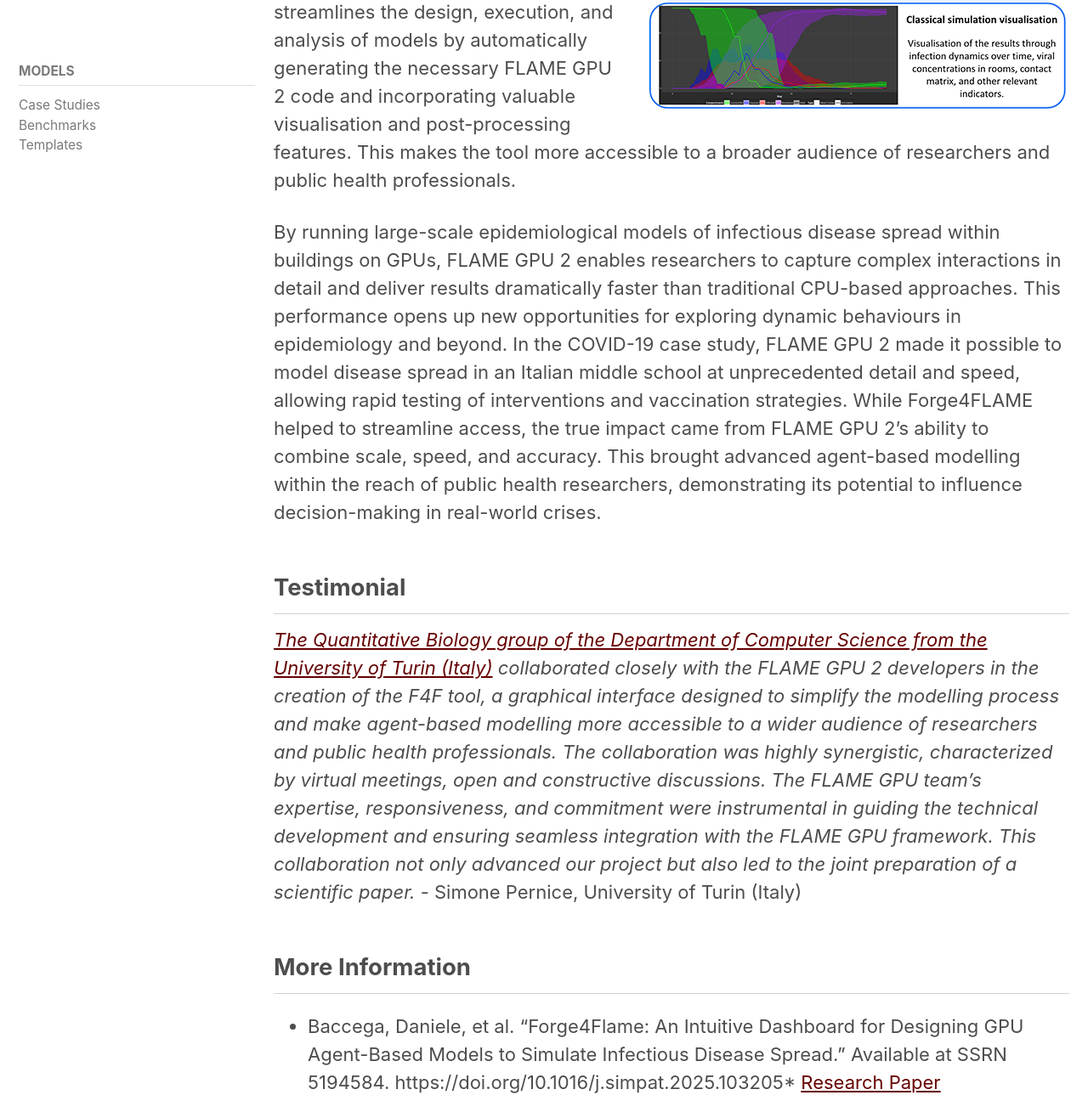
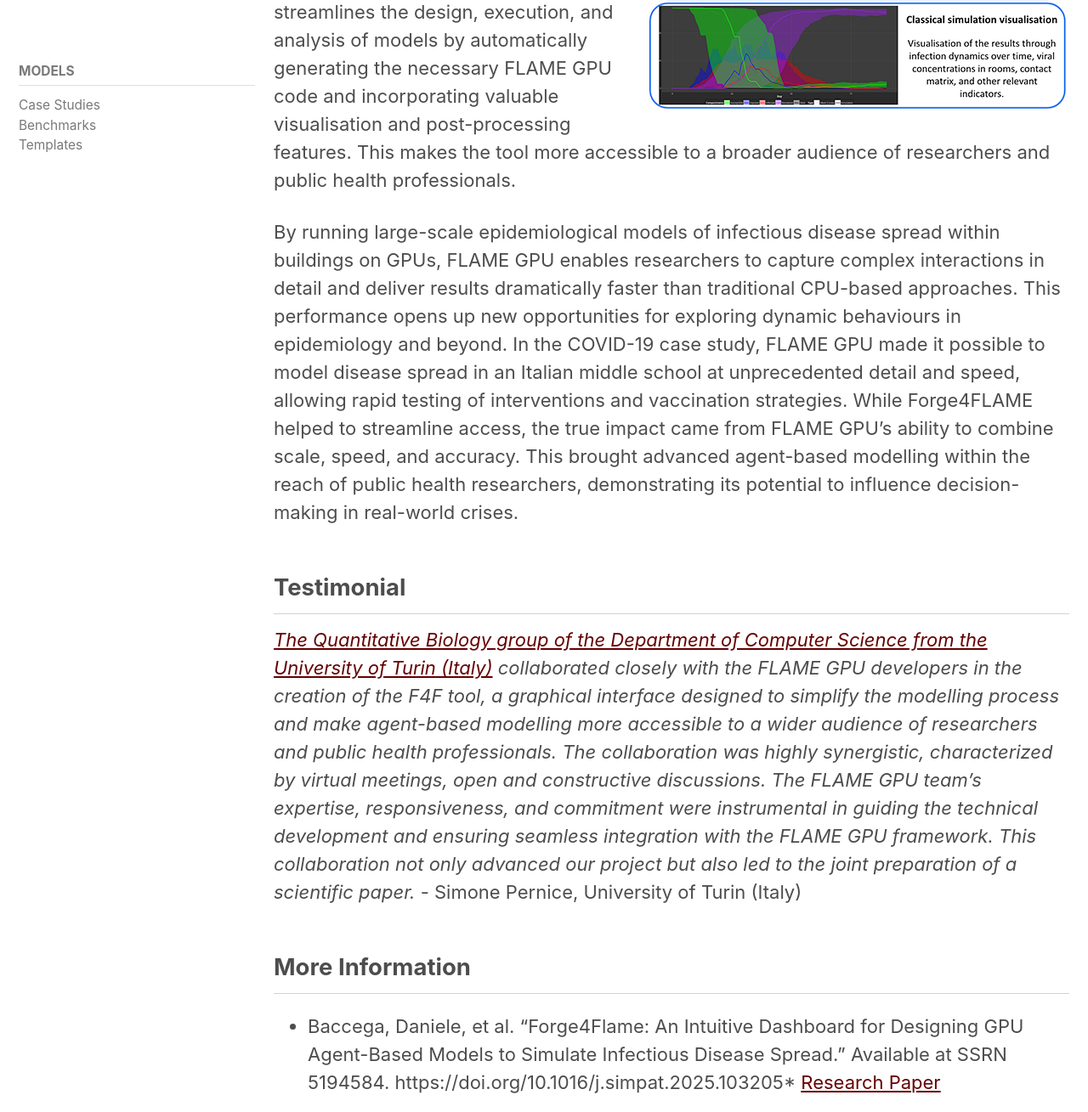
Before and after one commit to FLAMEGPU/flamegpu.github.io, a Jekyll site: the page built from models/forge4flame.md, in a window 1280 px wide and 1400 px high, scrolled down 705 px, cut to the strip 0-1309 px from the top of the window. Shown: the whole strip at 85% size. Built offline with Jekyll 4.4.1, drawn with Linux system fonts in a browser that asks for light colours; cached includes are drawn as plain includes; some of the changed text lies outside the part shown.

Commit message:
Removed 2 from FLAMEGPU 2 in examples for consistency

```diff
--- a/models/forge4flame.md
+++ b/models/forge4flame.md
@@ -5,13 +5,13 @@
 
 ![Testing Interventions for Infectious Disease Spread within Buildings ]({{ "/assets/images/models/forge4flame.png" | relative_url }}){: .align-right .no-shadow}
 
-The [QBio group](https://qbio.di.unito.it/) in the Department of Computer Science at the University of Turin, with support from the FLAME GPU team, developed Forge4Flame, a user-friendly interface that makes it easier to harness the full power of FLAME GPU 2. Specifically, the tool streamlines the design, execution, and analysis of models by automatically generating the necessary FLAME GPU 2 code and incorporating valuable visualisation and post-processing features. This makes the tool more accessible to a broader audience of researchers and public health professionals.
+The [QBio group](https://qbio.di.unito.it/) in the Department of Computer Science at the University of Turin, with support from the FLAME GPU team, developed Forge4Flame, a user-friendly interface that makes it easier to harness the full power of FLAME GPU. Specifically, the tool streamlines the design, execution, and analysis of models by automatically generating the necessary FLAME GPU code and incorporating valuable visualisation and post-processing features. This makes the tool more accessible to a broader audience of researchers and public health professionals.
 
-By running large-scale epidemiological models of infectious disease spread within buildings on GPUs, FLAME GPU 2 enables researchers to capture complex interactions in detail and deliver results dramatically faster than traditional CPU-based approaches. This performance opens up new opportunities for exploring dynamic behaviours in epidemiology and beyond. In the COVID-19 case study, FLAME GPU 2 made it possible to model disease spread in an Italian middle school at unprecedented detail and speed, allowing rapid testing of interventions and vaccination strategies. While Forge4FLAME helped to streamline access, the true impact came from FLAME GPU 2’s ability to combine scale, speed, and accuracy. This brought advanced agent-based modelling within the reach of public health researchers, demonstrating its potential to influence decision-making in real-world crises.
+By running large-scale epidemiological models of infectious disease spread within buildings on GPUs, FLAME GPU enables researchers to capture complex interactions in detail and deliver results dramatically faster than traditional CPU-based approaches. This performance opens up new opportunities for exploring dynamic behaviours in epidemiology and beyond. In the COVID-19 case study, FLAME GPU made it possible to model disease spread in an Italian middle school at unprecedented detail and speed, allowing rapid testing of interventions and vaccination strategies. While Forge4FLAME helped to streamline access, the true impact came from FLAME GPU’s ability to combine scale, speed, and accuracy. This brought advanced agent-based modelling within the reach of public health researchers, demonstrating its potential to influence decision-making in real-world crises.
 
 ## Testimonial
 
-*[The Quantitative Biology group of the Department of Computer Science from the University of Turin (Italy)](https://qbio.di.unito.it/) collaborated closely with the FLAME GPU 2 developers in the creation of the F4F tool, a graphical interface designed to simplify the modelling process and make agent-based modelling more accessible to a wider audience of researchers and public health professionals. The collaboration was highly synergistic, characterized by virtual meetings, open and constructive discussions. The FLAME GPU team’s expertise, responsiveness, and commitment were instrumental in guiding the technical development and ensuring seamless integration with the FLAME GPU framework. This collaboration not only advanced our project but also led to the joint preparation of a scientific paper.* - Simone Pernice, University of Turin (Italy)
+*[The Quantitative Biology group of the Department of Computer Science from the University of Turin (Italy)](https://qbio.di.unito.it/) collaborated closely with the FLAME GPU developers in the creation of the F4F tool, a graphical interface designed to simplify the modelling process and make agent-based modelling more accessible to a wider audience of researchers and public health professionals. The collaboration was highly synergistic, characterized by virtual meetings, open and constructive discussions. The FLAME GPU team’s expertise, responsiveness, and commitment were instrumental in guiding the technical development and ensuring seamless integration with the FLAME GPU framework. This collaboration not only advanced our project but also led to the joint preparation of a scientific paper.* - Simone Pernice, University of Turin (Italy)
 
 
 
```
